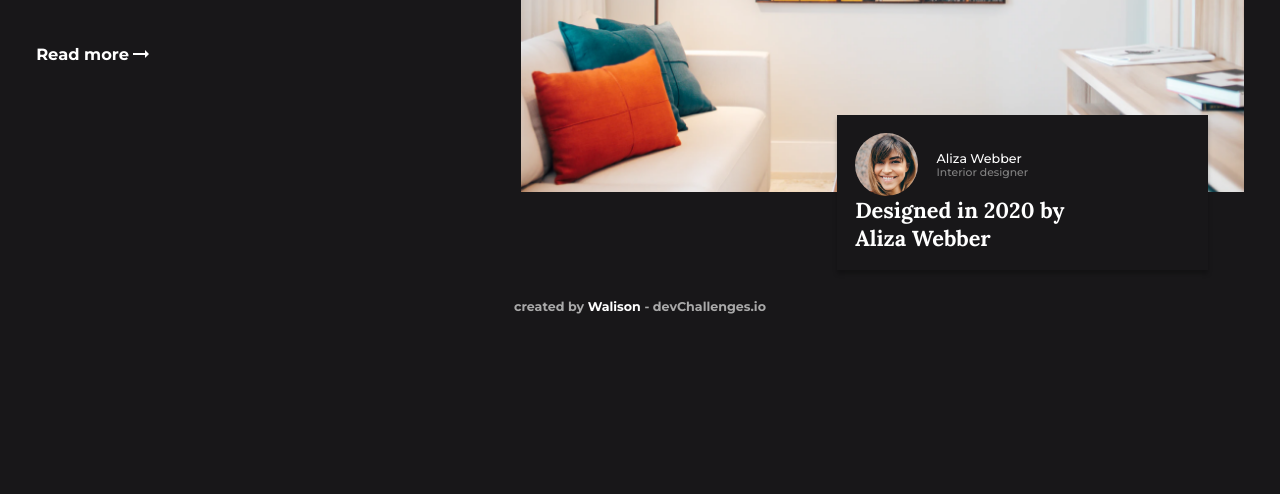
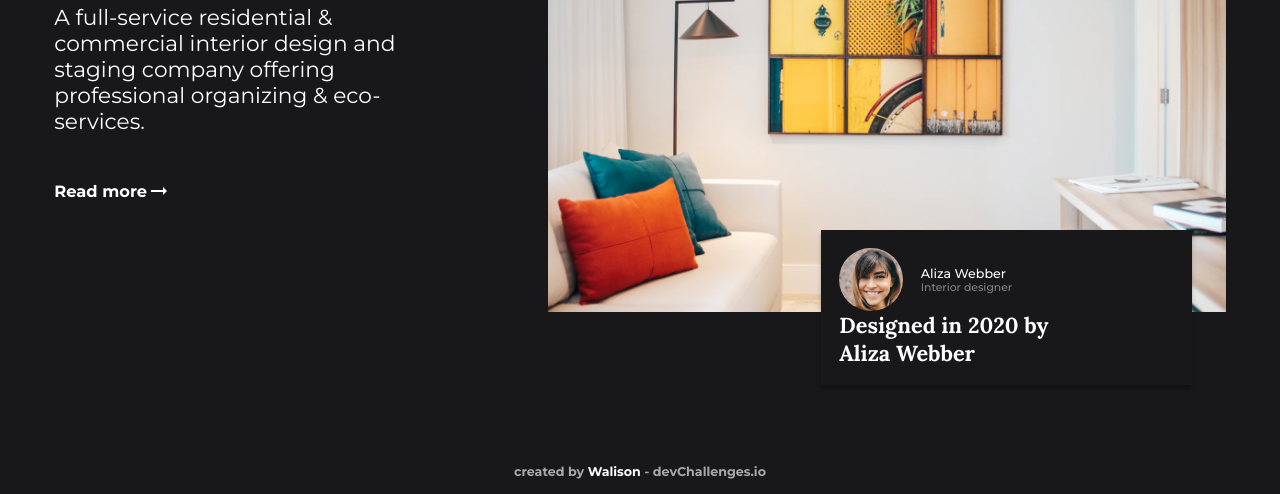
Before and after one commit to Wtheodoro/interior_consultant, a plain HTML site: page index.html in a window 1280 px wide. Shown: the part 416-910 px from the top of the page. Before the commit the page ends 800 px from the top, so only its background shows below. Drawn offline with nearby package versions, Linux system fonts and the light colour scheme.

Commit message:
main margin

```diff
--- a/style.css
+++ b/style.css
@@ -16,7 +16,7 @@ a {
 body {
   background-color: #181719;
   color: #FFF;
-  padding: 0 4rem;
+  padding: 2rem 6rem 0 6rem;
 }
 
 /* HEADER */
@@ -50,6 +50,7 @@ header {
 
 /* MAIN */
 main {
+  margin-top: 15rem;
   display: flex;
   justify-content: space-between;
   align-items: center;
@@ -86,7 +87,7 @@ main {
 }
 
 .right > img {
-  width: 80rem;
+  width: 75rem;
 }
 
 .right .card {
@@ -135,7 +136,7 @@ main {
 /* FOOTER */
 
 footer {
-  margin-top: 10rem;
+  margin-top: 15rem;
   height: 5rem;
   display: flex;
   justify-content: center;
```
